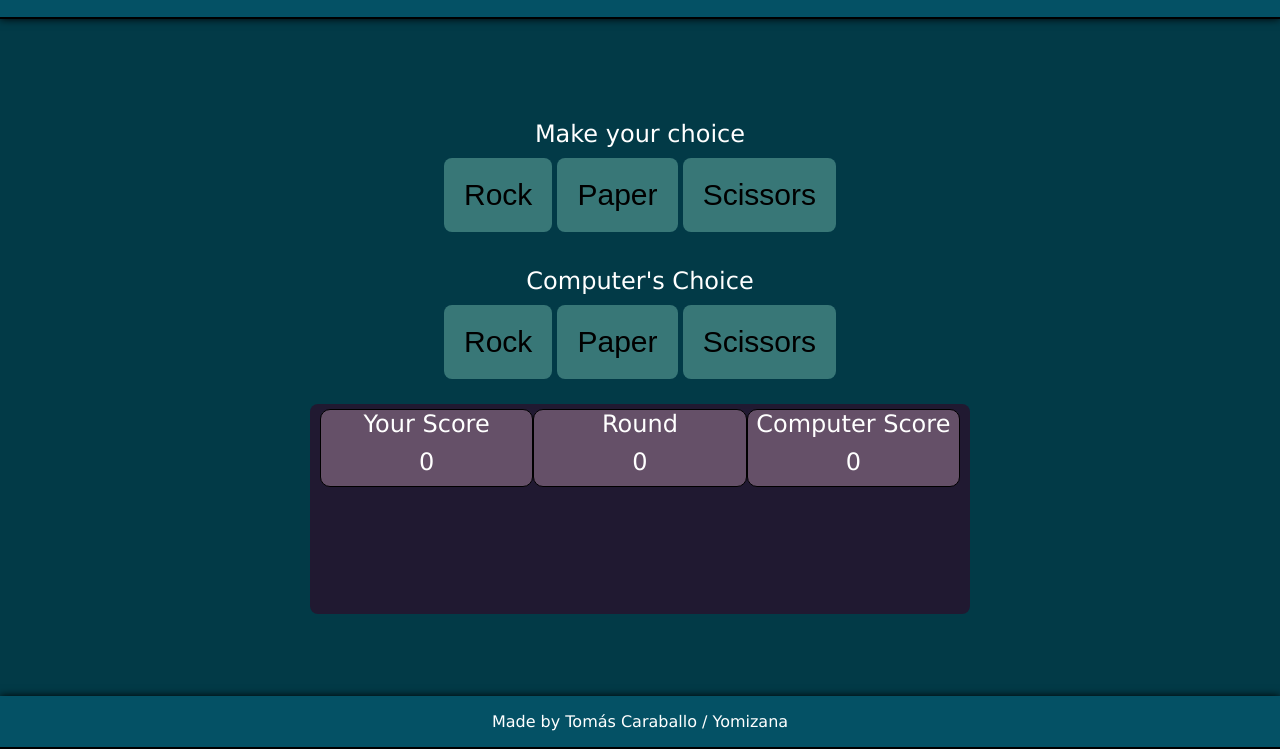
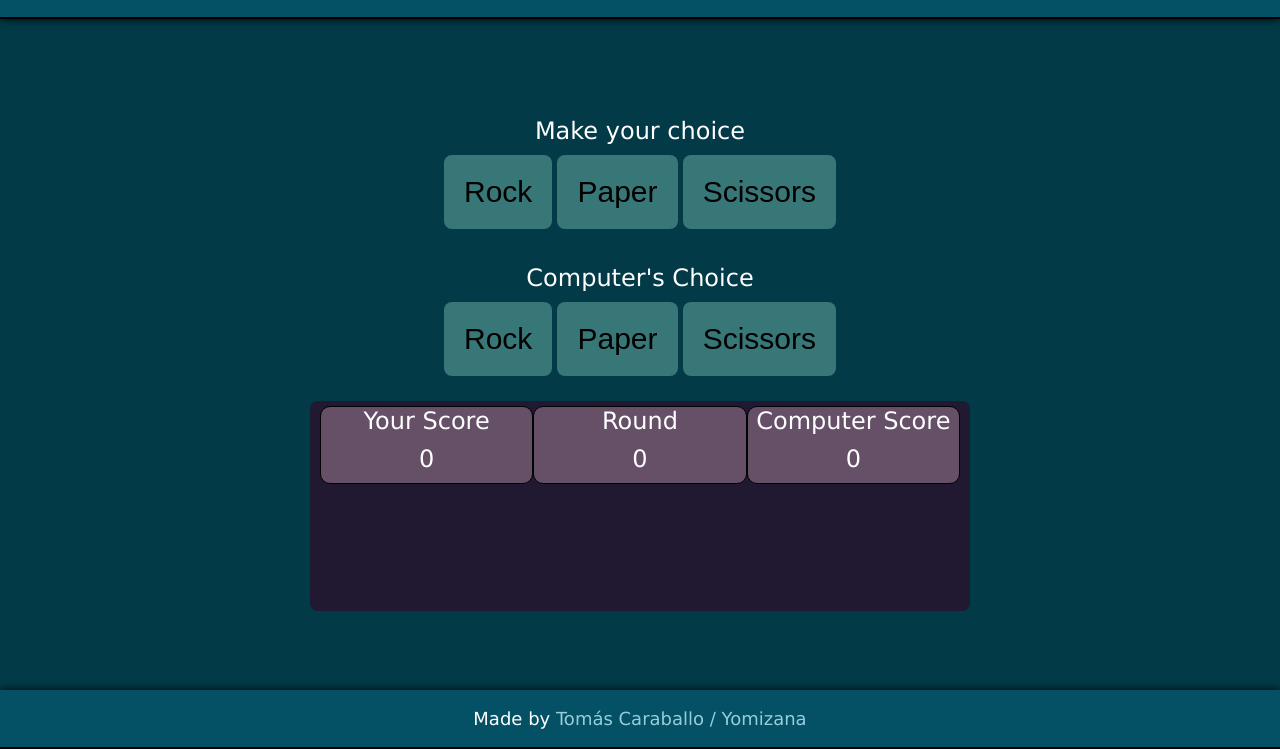
Before and after one commit to yomizana/rock-paper-scissors, a plain HTML site: page index.html in a window 1280 px wide. Shown: the part 51-800 px from the top of the page. Drawn offline with Linux system fonts and the light colour scheme.

Commit message:
Finish footer

```diff
--- a/index.html
+++ b/index.html
@@ -37,7 +37,7 @@
             </div>
         </div>
         <div class="footer">
-            <p>Made by Tomás Caraballo / Yomizana</p>
+            <p>Made by <a href="https://github.com/yomizana" target="_blank">Tomás Caraballo / Yomizana</a></p>
         </div>
     </body>
 </html>
--- a/style.css
+++ b/style.css
@@ -79,6 +79,16 @@ button {
     background-color: #045165;
     color: white;
     text-align: center;
+    font-size: 18px;
     border-bottom: solid 2px black;
     box-shadow: 0 0 8px black;
 }
+
+.footer a {
+    color: #96cdda;
+    text-decoration: none;
+}
+
+.footer a:hover {
+    text-decoration: underline;
+}
```
